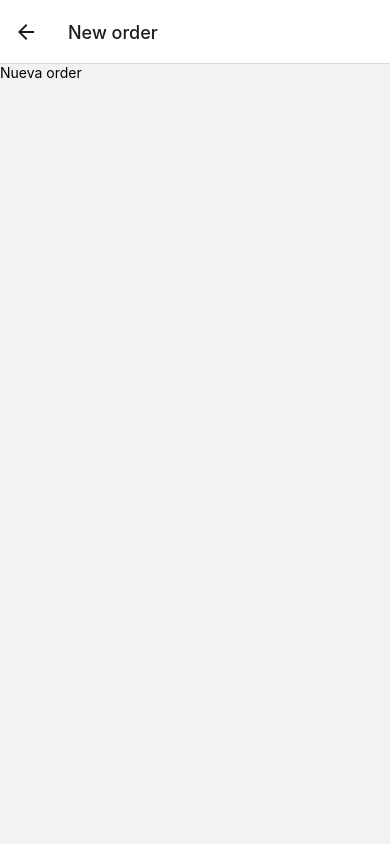
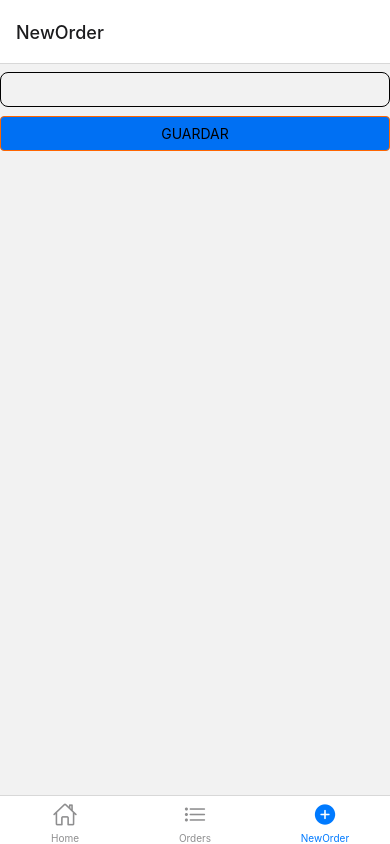
Before and after one commit to raulzarzadev/bajarent, a React Native app: screen /NewOrder in a window 390 px wide. Built offline with nearby package versions, Linux system fonts and the light colour scheme.

Commit message:
add bottom bar, new order, order form with formik, and orders list

```diff
--- a/App.js
+++ b/App.js
@@ -1,10 +1,10 @@
 import { NavigationContainer } from '@react-navigation/native'
-import AppBar from './src/components/AppBar'
+import BottomAppBar from './src/components/BottomAppBar'
 
 export default function App() {
   return (
     <NavigationContainer>
-      <AppBar />
+      <BottomAppBar />
     </NavigationContainer>
   )
 }
--- a/package.json
+++ b/package.json
@@ -11,12 +11,14 @@
   },
   "dependencies": {
     "@expo/webpack-config": "^19.0.0",
+    "@react-navigation/bottom-tabs": "^6.5.11",
     "@react-navigation/native": "^6.1.9",
     "@react-navigation/native-stack": "^6.9.17",
     "@react-navigation/stack": "^6.3.20",
     "@types/react": "~18.2.14",
     "expo": "^49.0.21",
     "expo-status-bar": "~1.6.0",
+    "formik": "^2.4.5",
     "react": "18.2.0",
     "react-dom": "18.2.0",
     "react-native": "0.72.6",
--- /dev/null
+++ b/src/components/BottomAppBar.tsx
@@ -0,0 +1,39 @@
+import { StyleSheet, Text, View } from 'react-native'
+import React from 'react'
+import { createBottomTabNavigator } from '@react-navigation/bottom-tabs'
+import HomeScreen from './HomeScreen'
+import OrdersScreen from './OrdersScreen'
+import Ionicons from '@expo/vector-icons/Ionicons'
+import NewOrderScreen from './NewOrderScreen'
+
+const Tab = createBottomTabNavigator()
+
+const BottomAppBar = () => {
+  return (
+    <Tab.Navigator
+      screenOptions={({ route }) => {
+        return {
+          tabBarIcon: ({ focused, color, size }) => {
+            let iconName
+            if (route.name === 'Home') {
+              iconName = focused ? 'home' : 'home-outline'
+            } else if (route.name === 'Orders') {
+              iconName = focused ? 'list' : 'list-outline'
+            } else if (route.name === 'NewOrder') {
+              iconName = focused ? 'add-circle' : 'add-circle-outline'
+            }
+            return <Ionicons name={iconName} size={size} color={color} />
+          }
+        }
+      }}
+    >
+      <Tab.Screen name="Home" component={HomeScreen} />
+      <Tab.Screen name="Orders" component={OrdersScreen} />
+      <Tab.Screen name="NewOrder" component={NewOrderScreen} />
+    </Tab.Navigator>
+  )
+}
+
+export default BottomAppBar
+
+const styles = StyleSheet.create({})
--- a/src/components/HomeScreen.tsx
+++ b/src/components/HomeScreen.tsx
@@ -3,12 +3,13 @@ import { Pressable, Text, View } from 'react-native'
 function HomeScreen({ navigation }) {
   return (
     <View style={{ flex: 1, alignItems: 'center', justifyContent: 'center' }}>
-      <Text>Home Screen</Text>
-      <Pressable onPress={() => navigation.navigate('Orders')}>
-        <Text>Go to Orders</Text>
-      </Pressable>
-      <Pressable onPress={() => navigation.navigate('NewOrder')}>
-        <Text>New order</Text>
+      <Text>Bienvendio a baja rent</Text>
+      <Pressable
+        onPress={() => {
+          alert('hola')
+        }}
+      >
+        <Text>Di hola</Text>
       </Pressable>
     </View>
   )
--- a/src/components/NewOrderScreen.tsx
+++ b/src/components/NewOrderScreen.tsx
@@ -1,10 +1,11 @@
 import { StyleSheet, Text, View } from 'react-native'
 import React from 'react'
+import OrderForm from './OrderForm'
 
 const NewOrderScreen = () => {
   return (
     <View>
-      <Text>Nueva order</Text>
+      <OrderForm />
     </View>
   )
 }
--- /dev/null
+++ b/src/components/OrderForm.tsx
@@ -0,0 +1,33 @@
+import { StyleSheet, Text, View } from 'react-native'
+import React from 'react'
+import { Formik } from 'formik'
+import StyledTextInput from './StyledTextInput'
+import StyledButton from './StyledButton'
+
+const OrderForm = () => {
+  return (
+    <Formik
+      initialValues={{ email: '' }}
+      onSubmit={(values) => console.log(values)}
+    >
+      {({ handleChange, handleBlur, handleSubmit, values }) => (
+        <View>
+          <StyledTextInput
+            onChangeText={handleChange('email')}
+            onBlur={handleBlur('email')}
+            value={values.email}
+          />
+          <StyledButton
+            onPress={handleSubmit}
+            title="Submit"
+            label={'Guardar'}
+          />
+        </View>
+      )}
+    </Formik>
+  )
+}
+
+export default OrderForm
+
+const styles = StyleSheet.create({})
--- a/src/components/OrdersScreen.tsx
+++ b/src/components/OrdersScreen.tsx
@@ -1,14 +1,14 @@
-import { FlatList, Pressable, Text, View } from 'react-native'
+import { FlatList, Pressable, StyleSheet, Text, View } from 'react-native'
 import DATA, { Order } from '../DATA'
 
 function OrdersScreen({ navigation }) {
   return (
-    <View style={{ flex: 1, alignItems: 'center', justifyContent: 'center' }}>
-      <Pressable onPress={() => navigation.navigate('Home')}>
-        <Text>Go to Home</Text>
+    <View style={styles.container}>
+      <Pressable onPress={() => navigation.navigate('NewOrder')}>
+        <Text>Nueva Orden</Text>
       </Pressable>
       <FlatList
-        style={{ width: '100%' }}
+        style={styles.orderList}
         data={DATA.orders}
         renderItem={({ item }) => (
           <Pressable
@@ -33,4 +33,16 @@ export const OrderItem = ({ order }: { order: Order }) => {
   )
 }
 
+const styles = StyleSheet.create({
+  container: {
+    padding: 12,
+    flex: 1,
+    alignItems: 'center',
+    justifyContent: 'center'
+  },
+  orderList: {
+    width: '100%'
+  }
+})
+
 export default OrdersScreen
--- /dev/null
+++ b/src/components/StyledButton.tsx
@@ -0,0 +1,29 @@
+import { DimensionValue, Pressable, StyleSheet, Text } from 'react-native'
+import React from 'react'
+import theme from './theme'
+
+const StyledButton = ({ ...props }) => {
+  return (
+    <Pressable style={styles.button} {...props}>
+      <Text style={styles.buttonLabel}>{props.children || props.label}</Text>
+    </Pressable>
+  )
+}
+
+export default StyledButton
+
+const styles = StyleSheet.create({
+  button: {
+    borderWidth: 1,
+    borderColor: theme.colors.highlight,
+    borderRadius: theme.borderRadius.sm,
+    padding: theme.padding.sm,
+    marginVertical: 1,
+    width: '100%',
+    backgroundColor: theme.colors.primary
+  },
+  buttonLabel: {
+    textAlign: 'center',
+    textTransform: 'uppercase'
+  }
+})
--- /dev/null
+++ b/src/components/StyledTextInput.tsx
@@ -0,0 +1,18 @@
+import { StyleSheet, TextInput } from 'react-native'
+
+const StyledTextInput = ({ ...props }) => {
+  return <TextInput style={styles.inputStyle} {...props} />
+}
+
+export default StyledTextInput
+
+const styles = StyleSheet.create({
+  inputStyle: {
+    borderWidth: 1,
+    borderColor: 'black',
+    borderRadius: 8,
+    padding: 8,
+    marginVertical: 8,
+    width: '100%'
+  }
+})
--- a/src/components/theme.ts
+++ b/src/components/theme.ts
@@ -9,9 +9,28 @@ const theme = {
     error: '#ff0000',
     success: '#00cc00'
   },
-  typography: {
-    fontFamily: 'System',
-    fontSize: '16px'
+  font: {
+    family: 'System',
+    size: {
+      sm: 12,
+      md: 16,
+      lg: 24
+    }
+  },
+  padding: {
+    sm: 8,
+    md: 16,
+    lg: 32
+  },
+  margin: {
+    sm: 8,
+    md: 16,
+    lg: 32
+  },
+  borderRadius: {
+    sm: 4,
+    md: 8,
+    lg: 16
   }
 
   // Add any additional theme properties here
```
Also changed, not shown: 1 other file (tests, documents, lock files or other folders).
